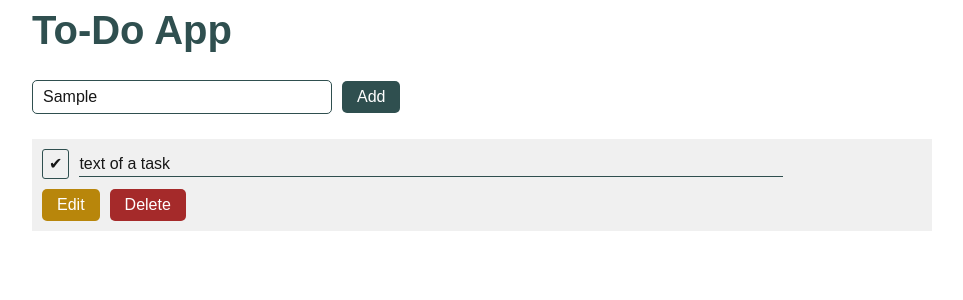
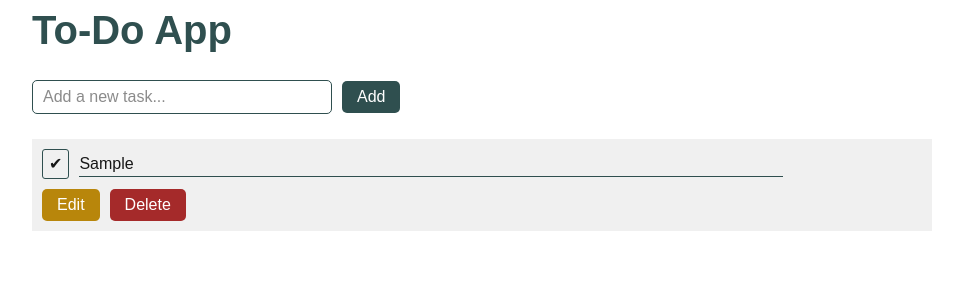
Before and after one commit to Jenea-G/final-project-group3, a Next.js app: page / in a window 1280 px wide. Both pictures are taken after typing "Sample" into the empty fields and a click on the button "Add". Shown: the top 300 px of the page, without its empty margins (158-1121 px from the left). Built offline with nearby package versions, Linux system fonts and the light colour scheme.

Commit message:
Build & Server Lead: add invalid request, use client, TaskList typing, README

```diff
--- a/app/components/taskinput.tsx
+++ b/app/components/taskinput.tsx
@@ -1,14 +1,28 @@
+"use client";
+import{ useState } from "react";
 import "./styles.css";
 
-export default function TaskInput() {
+export default function TaskInput({ addTask }: {addTask: (task: string) => void }) {
+  const[task,setTask] = useState("");
+
+  const handleAdd = () =>{
+    if (task.trim()===""){
+      alert("task cannot be empty");
+      return;
+    }
+    addTask(task);
+    setTask("");
+  };
   return (
     <div className="task-input">
       <input
         type="text"
         placeholder="Add a new task..."
         className="input"
+        value={task}
+        onChange={(e)=> setTask(e.target.value)}
       />
-      <button className="btn-add">Add</button>
+      <button className="btn-add" onClick={handleAdd}>Add</button>
     </div>
   );
 }
--- a/app/components/tasklist.tsx
+++ b/app/components/tasklist.tsx
@@ -1,15 +1,17 @@
+"use client";
 import "./styles.css";
 
-export default function TaskList() {
+export default function TaskList({ tasks }: {tasks:string[]}) {
     return (
         <div className="task-list">
-            {/* first task */}
-            <div className={`task-item`}>
+
+            {tasks.map((taskText, index)=>(
+            <div className="task-item" key={index}>
 
 
                 <button className="btn-check">✔</button>
 
-                <span className="task-text">text of a task</span>
+                <span className="task-text">{taskText}</span>
 
 
                 <div className="task-actions">
@@ -17,7 +19,8 @@ export default function TaskList() {
                     <button className="btn-delete">Delete</button>
                 </div>
             </div>
-            {/* end of task */}
+
+            ))}
 
         </div>
     );
--- a/app/page.tsx
+++ b/app/page.tsx
@@ -1,14 +1,21 @@
+"use client";
+import { useState } from "react";
 import TaskInput from "./components/taskinput";
 import TaskList from "./components/tasklist";
 import "./components/styles.css";
 
 export default function Home() {
+  const[tasks, setTasks] = useState<string[]>([]);
+
+  const addTask = (task:string)=>{
+    setTasks([...tasks,task]);
+  }
   return (
     <main className="container">
       <h1>To-Do App</h1>
 
-      <TaskInput />
-      <TaskList />
+      <TaskInput addTask={addTask} />
+      <TaskList tasks={tasks} />
     </main>
   );
 }
```
Also changed, not shown: 2 other files (tests, documents, lock files or other folders).
